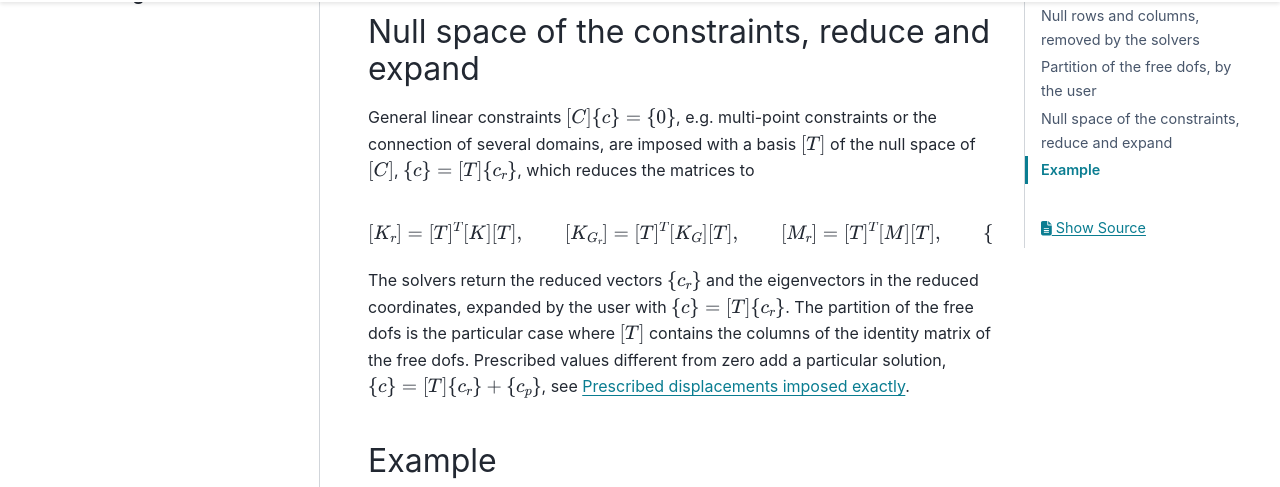
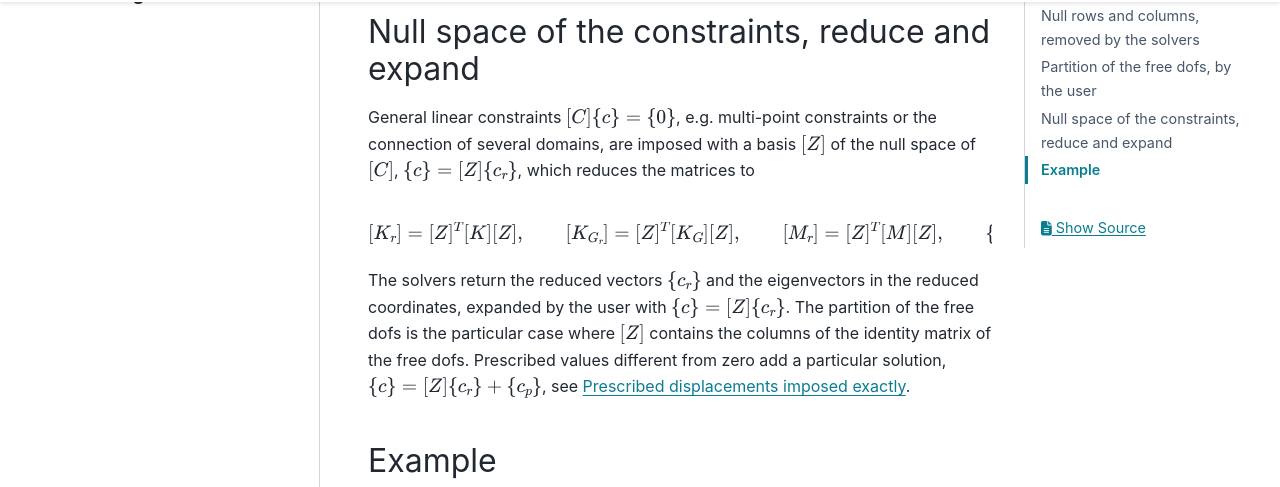
Before and after one commit to saullocastro/structsolve, a Sphinx documentation site: the page built from doc/source/boundary_conditions.rst, in a window 1280 px wide and 900 px high, scrolled down 1184 px. Shown: the part 126-613 px from the top of the window. Built offline with Sphinx 7.4.7 and the PyData theme 0.15.4, drawn with Linux system fonts in a browser that asks for light colours; pages that are not in the unit, such as notebooks, are missing from menus.

```diff
--- a/doc/source/boundary_conditions.rst
+++ b/doc/source/boundary_conditions.rst
@@ -49,19 +49,19 @@ Null space of the constraints, reduce and expand
 ------------------------------------------------
 
 General linear constraints `[C]\{c\} = \{0\}`, e.g. multi-point constraints
-or the connection of several domains, are imposed with a basis `[T]` of the
-null space of `[C]`, `\{c\} = [T]\{c_r\}`, which reduces the matrices to
+or the connection of several domains, are imposed with a basis `[Z]` of the
+null space of `[C]`, `\{c\} = [Z]\{c_r\}`, which reduces the matrices to
 
 .. math::
 
-    [K_r] = [T]^T[K][T], \qquad [K_{G_r}] = [T]^T[K_G][T], \qquad
-    [M_r] = [T]^T[M][T], \qquad \{f_r\} = [T]^T\{f\}
+    [K_r] = [Z]^T[K][Z], \qquad [K_{G_r}] = [Z]^T[K_G][Z], \qquad
+    [M_r] = [Z]^T[M][Z], \qquad \{f_r\} = [Z]^T\{f\}
 
 The solvers return the reduced vectors `\{c_r\}` and the eigenvectors in the
-reduced coordinates, expanded by the user with `\{c\} = [T]\{c_r\}`. The
-partition of the free dofs is the particular case where `[T]` contains the
+reduced coordinates, expanded by the user with `\{c\} = [Z]\{c_r\}`. The
+partition of the free dofs is the particular case where `[Z]` contains the
 columns of the identity matrix of the free dofs. Prescribed values different
-from zero add a particular solution, `\{c\} = [T]\{c_r\} + \{c_p\}`, see
+from zero add a particular solution, `\{c\} = [Z]\{c_r\} + \{c_p\}`, see
 :doc:`ex_prescribed_displacements`.
 
 
```
Also changed, not shown: CHANGELOG.md (+3 -2 lines), doc/source/ex_prescribed_displacements.rst (+5 -5 lines), 3 other files.
